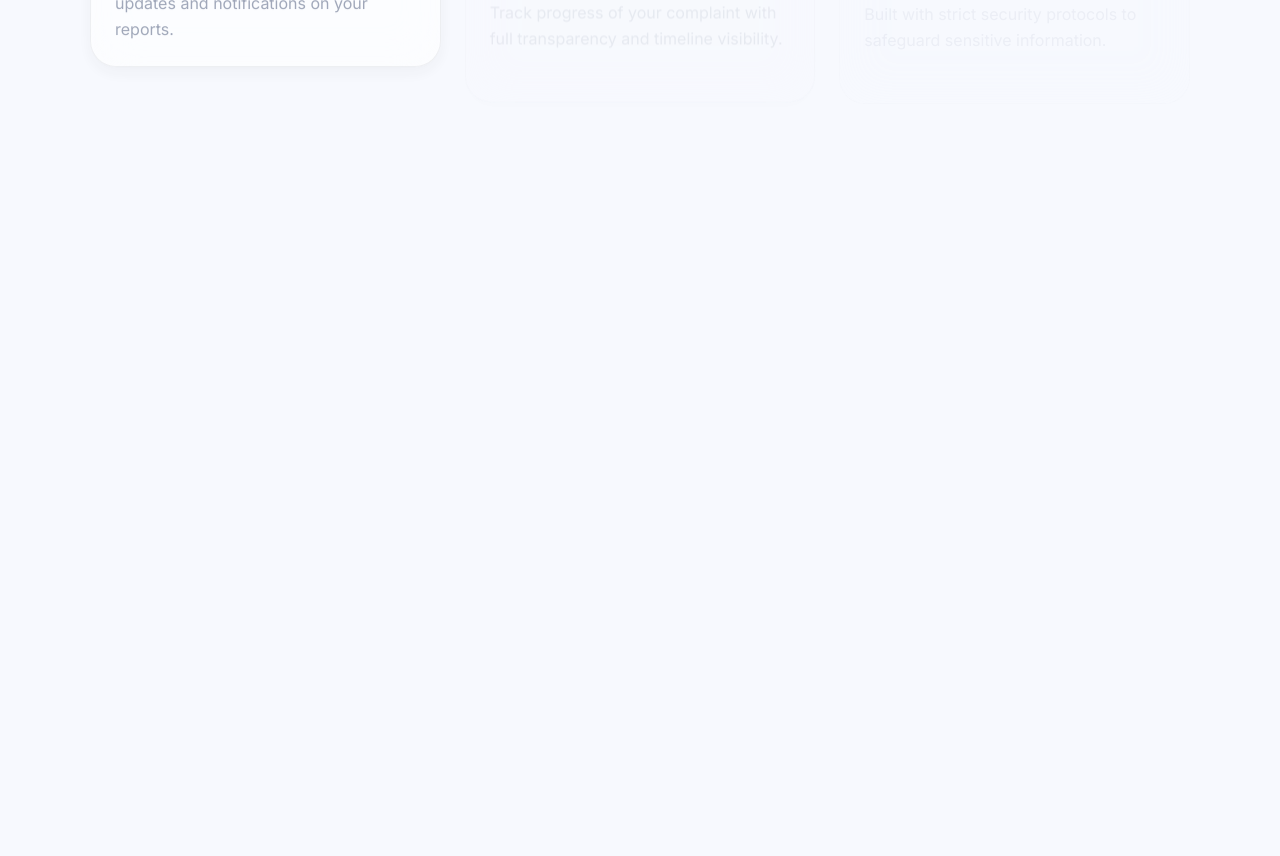
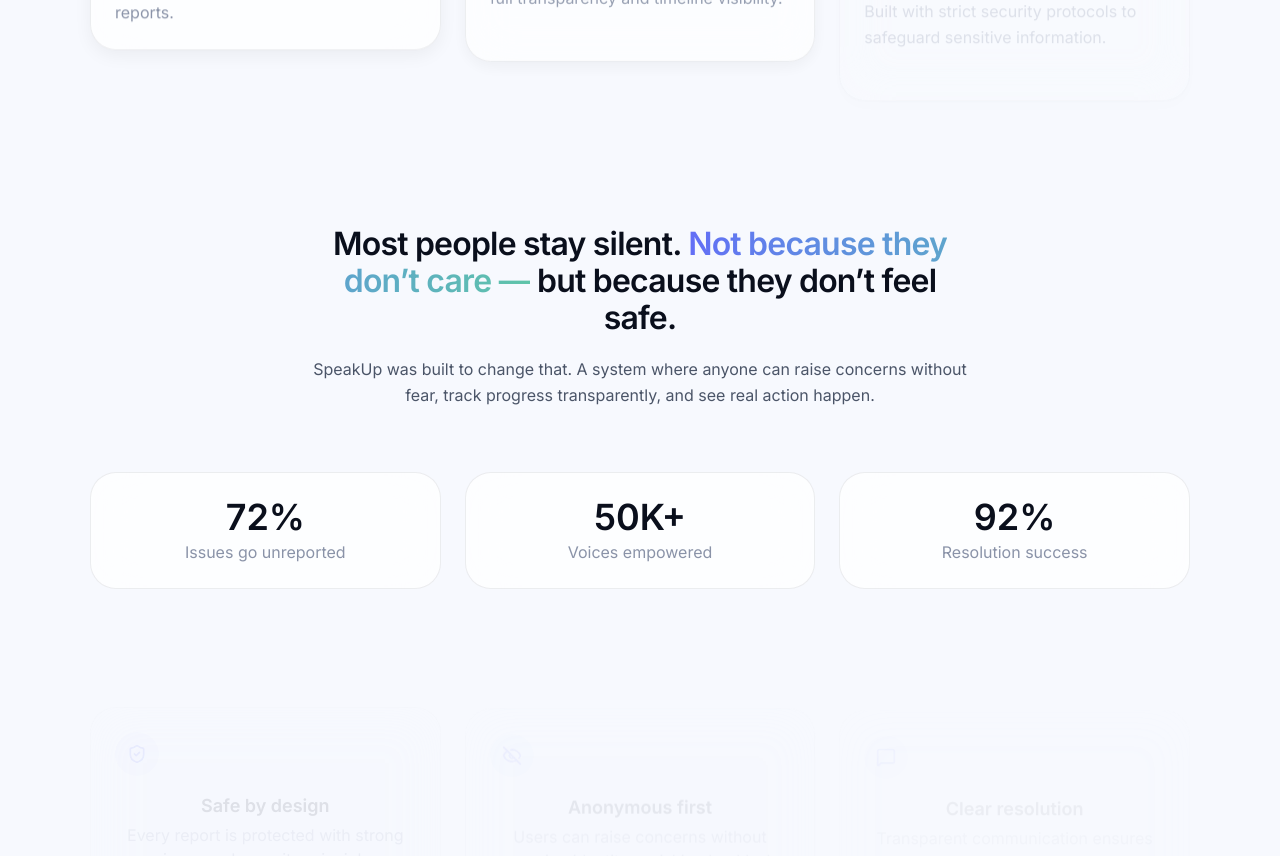
Before and after one commit to krishnasahu22032003/SpeakUp, a React (Vite) app in the folder frontend/: page / in a window 1280 px wide. Shown: the part 1500-2356 px from the top of the page. Before the commit the page ends 1638 px from the top, so only its background shows below. Built offline with nearby package versions, Linux system fonts and the light colour scheme; a web font is replaced by a local one.

Commit message:
About section added

```diff
--- /dev/null
+++ b/frontend/src/components/landing/About.tsx
@@ -0,0 +1,186 @@
+import { ShieldCheck, EyeOff, MessageSquare } from "lucide-react";
+import { useEffect, useRef } from "react";
+import gsap from "gsap";
+import { ScrollTrigger } from "gsap/ScrollTrigger";
+gsap.registerPlugin(ScrollTrigger);
+
+const About = () => {
+  const containerRef = useRef(null);
+
+  useEffect(() => {
+    const ctx = gsap.context(() => {
+
+      const tl = gsap.timeline({
+        scrollTrigger: {
+          trigger: containerRef.current,
+          start: "top 80%",
+          toggleActions: "play none none none",
+        },
+        defaults: {
+          ease: "power2.out",
+        }
+      });
+
+      tl.from(".about-title", {
+        y: 60,
+        opacity: 0,
+        duration: 1.4,
+      })
+
+      .from(".about-subtext", {
+        y: 40,
+        opacity: 0,
+        duration: 1.2,
+      }, "-=0.8")
+
+      .fromTo(".about-stat",
+        {
+          y: 50,
+          opacity: 0,
+        },
+        {
+          y: 0,
+          opacity: 1,
+          duration: 1.2,
+          stagger: 0.2,
+        },
+        "-=0.6"
+      )
+
+      .fromTo(".about-card",
+        {
+          y: 60,
+          opacity: 0,
+        },
+        {
+          y: 0,
+          opacity: 1,
+          duration: 1.2,
+          stagger: 0.2,
+        },
+        "-=0.6"
+      );
+
+    }, containerRef);
+
+    return () => ctx.revert();
+  }, []);
+
+  return (
+    <section
+      ref={containerRef}
+      className="relative py-22 px-6 overflow-hidden"
+    >
+
+      <div className="absolute inset-0 -z-10 bg-[var(--gradient-mesh)] blur-[120px] opacity-60" />
+
+      <div className="max-w-[1100px] mx-auto flex flex-col items-center text-center gap-16">
+
+        <div className="flex flex-col gap-5 max-w-2xl">
+
+          <h2 className="about-title text-[30px] sm:text-[36px] lg:text-[44px] font-semibold text-[var(--text-primary)] leading-[1.15] tracking-tight">
+            Most people stay silent.{" "}
+            <span className="bg-gradient-to-r from-[var(--accent-core)] to-[var(--accent-aurora)] bg-clip-text text-transparent">
+              Not because they don’t care —
+            </span>{" "}
+            but because they don’t feel safe.
+          </h2>
+
+          <p className="about-subtext text-[16px] sm:text-[18px] text-[var(--text-secondary)] leading-relaxed">
+            SpeakUp was built to change that. A system where anyone can raise concerns without fear,
+            track progress transparently, and see real action happen.
+          </p>
+        </div>
+
+        <div className="w-full grid grid-cols-2 sm:grid-cols-3 gap-6">
+
+          <div className="about-stat group p-6 rounded-[var(--radius-lg)] border border-[var(--border-subtle)] bg-[var(--bg-glass)] backdrop-blur-xl text-center transition hover:-translate-y-2">
+            <div className="text-3xl sm:text-4xl font-semibold text-[var(--text-primary)] group-hover:scale-110 transition">
+              72%
+            </div>
+            <p className="text-sm text-[var(--text-muted)] mt-1">
+              Issues go unreported
+            </p>
+          </div>
+
+          <div className="about-stat group p-6 rounded-[var(--radius-lg)] border border-[var(--border-subtle)] bg-[var(--bg-glass)] backdrop-blur-xl text-center transition hover:-translate-y-2">
+            <div className="text-3xl sm:text-4xl font-semibold text-[var(--text-primary)] group-hover:scale-110 transition">
+              50K+
+            </div>
+            <p className="text-sm text-[var(--text-muted)] mt-1">
+              Voices empowered
+            </p>
+          </div>
+
+          <div className="about-stat group p-6 rounded-[var(--radius-lg)] border border-[var(--border-subtle)] bg-[var(--bg-glass)] backdrop-blur-xl text-center transition hover:-translate-y-2 col-span-2 sm:col-span-1">
+            <div className="text-3xl sm:text-4xl font-semibold text-[var(--text-primary)] group-hover:scale-110 transition">
+              92%
+            </div>
+            <p className="text-sm text-[var(--text-muted)] mt-1">
+              Resolution success
+            </p>
+          </div>
+
+        </div>
+
+        <div className="w-full grid sm:grid-cols-2 lg:grid-cols-3 gap-6 ">
+
+          <div className="about-card group relative p-6 rounded-[var(--radius-lg)] border border-[var(--border-subtle)] bg-[var(--bg-glass)] backdrop-blur-xl shadow-[var(--shadow-soft)] transition-all duration-500 hover:-translate-y-2">
+
+            <div className="w-11 h-11 flex items-center justify-center rounded-lg bg-[var(--accent-core)]/10 text-[var(--accent-core)] mb-4 transition group-hover:scale-110">
+              <ShieldCheck size={20} />
+            </div>
+
+            <h3 className="text-[16px] font-semibold text-[var(--text-primary)] mb-1">
+              Safe by design
+            </h3>
+
+            <p className="text-[14px] text-[var(--text-muted)]">
+              Every report is protected with strong privacy and security principles.
+            </p>
+
+            <div className="absolute inset-0 rounded-[var(--radius-lg)] border border-transparent group-hover:border-[var(--accent-core)]/20 transition" />
+          </div>
+
+          <div className="about-card group relative p-6 rounded-[var(--radius-lg)] border border-[var(--border-subtle)] bg-[var(--bg-glass)] backdrop-blur-xl shadow-[var(--shadow-soft)] transition-all duration-500 hover:-translate-y-2">
+
+            <div className="w-11 h-11 flex items-center justify-center rounded-lg bg-[var(--accent-core)]/10 text-[var(--accent-core)] mb-4 transition group-hover:scale-110">
+              <EyeOff size={20} />
+            </div>
+
+            <h3 className="text-[16px] font-semibold text-[var(--text-primary)] mb-1">
+              Anonymous first
+            </h3>
+
+            <p className="text-[14px] text-[var(--text-muted)]">
+              Users can raise concerns without exposing identity or risking backlash.
+            </p>
+
+            <div className="absolute inset-0 rounded-[var(--radius-lg)] border border-transparent group-hover:border-[var(--accent-core)]/20 transition" />
+          </div>
+
+          <div className="about-card group relative p-6 rounded-[var(--radius-lg)] border border-[var(--border-subtle)] bg-[var(--bg-glass)] backdrop-blur-xl shadow-[var(--shadow-soft)] transition-all duration-500 hover:-translate-y-2">
+
+            <div className="w-11 h-11 flex items-center justify-center rounded-lg bg-[var(--accent-core)]/10 text-[var(--accent-core)] mb-4 transition group-hover:scale-110">
+              <MessageSquare size={20} />
+            </div>
+
+            <h3 className="text-[16px] font-semibold text-[var(--text-primary)] mb-1">
+              Clear resolution
+            </h3>
+
+            <p className="text-[14px] text-[var(--text-muted)]">
+              Transparent communication ensures issues don’t disappear — they get solved.
+            </p>
+
+            <div className="absolute inset-0 rounded-[var(--radius-lg)] border border-transparent group-hover:border-[var(--accent-core)]/20 transition" />
+          </div>
+
+        </div>
+
+      </div>
+    </section>
+  );
+};
+
+export default About;
--- a/frontend/src/components/landing/Header.tsx
+++ b/frontend/src/components/landing/Header.tsx
@@ -23,7 +23,7 @@ export default function Header() {
         <div className="header-inner">
 
           <div className="logo">
-            <img src="/logo.png" alt="SpeakUp Logo" />
+            <a href="/" className="-mr-2"><img src="/logo.png" alt="SpeakUp Logo" /></a>
             <span>SpeakUp</span>
           </div>
 
--- a/frontend/src/pages/LandingPage.tsx
+++ b/frontend/src/pages/LandingPage.tsx
@@ -1,3 +1,4 @@
+import About from "../components/landing/About"
 import Features from "../components/landing/Features"
 import Header from "../components/landing/Header"
 import Hero from "../components/landing/Hero"
@@ -8,6 +9,7 @@ const LandingPage = () => {
       <Header />
       <Hero />
       <Features/>
+      <About/>
     </div>
   )
 }
```
